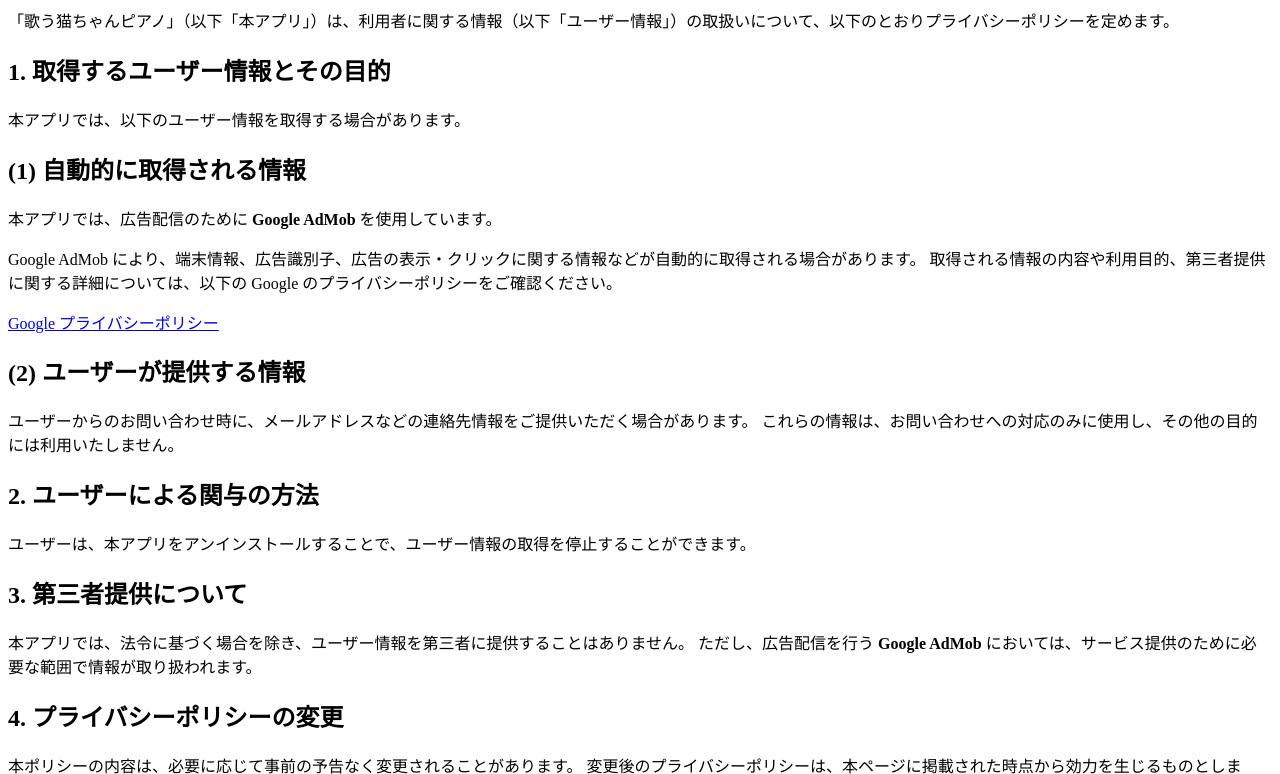
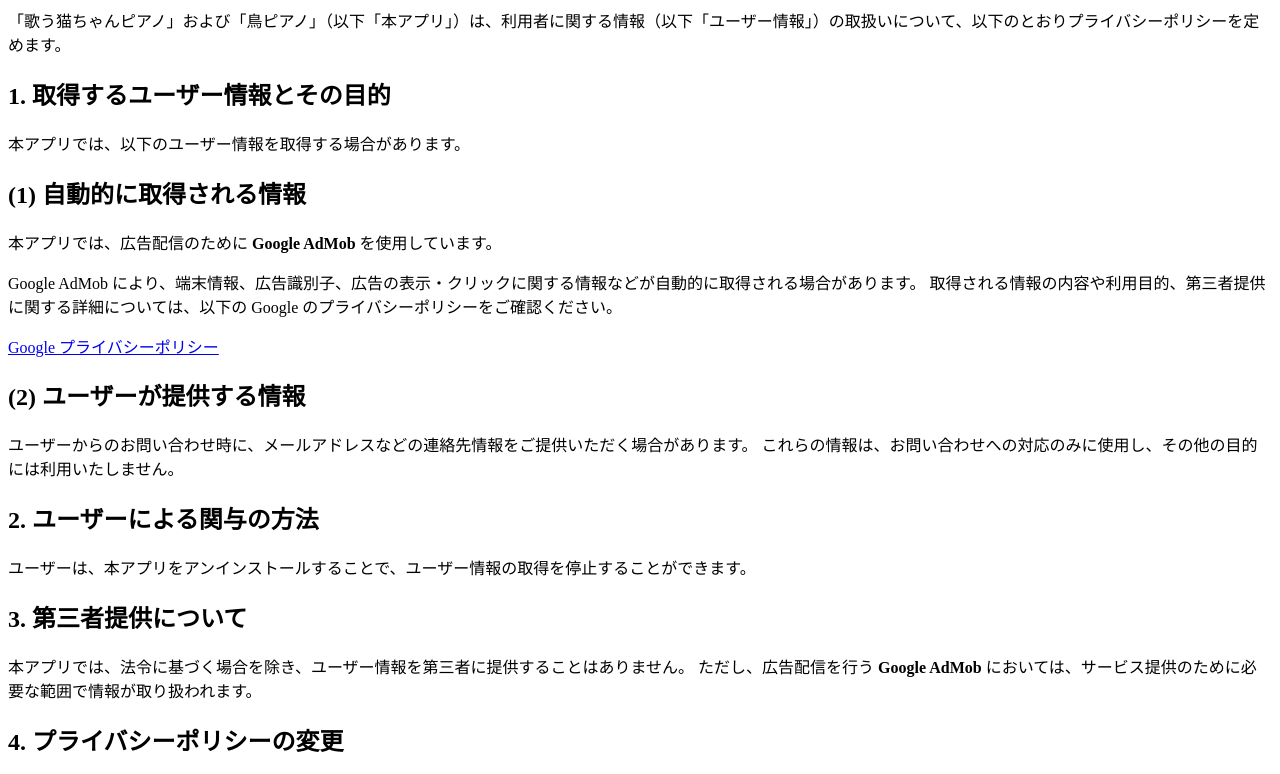
Before and after one commit to IwaoYuiko/meow-piano, a plain HTML site: page privacy-policy.html in a window 1280 px wide. Shown: the part 81-855 px from the top of the page. Drawn offline with Linux system fonts and the light colour scheme.

Commit message:
Update privacy policy title and description

```diff
--- a/privacy-policy.html
+++ b/privacy-policy.html
@@ -2,7 +2,7 @@
 <html lang="ja">
 <head>
   <meta charset="UTF-8">
-  <title>プライバシーポリシー｜歌う猫ちゃんピアノ</title>
+  <title>プライバシーポリシー</title>
   <meta name="viewport" content="width=device-width, initial-scale=1.0">
 </head>
 <body>
@@ -10,7 +10,7 @@
 <h1>プライバシーポリシー</h1>
 
 <p>
-「歌う猫ちゃんピアノ」（以下「本アプリ」）は、利用者に関する情報（以下「ユーザー情報」）の取扱いについて、以下のとおりプライバシーポリシーを定めます。
+「歌う猫ちゃんピアノ」および「鳥ピアノ」（以下「本アプリ」）は、利用者に関する情報（以下「ユーザー情報」）の取扱いについて、以下のとおりプライバシーポリシーを定めます。
 </p>
 
 <h2>1. 取得するユーザー情報とその目的</h2>
```
